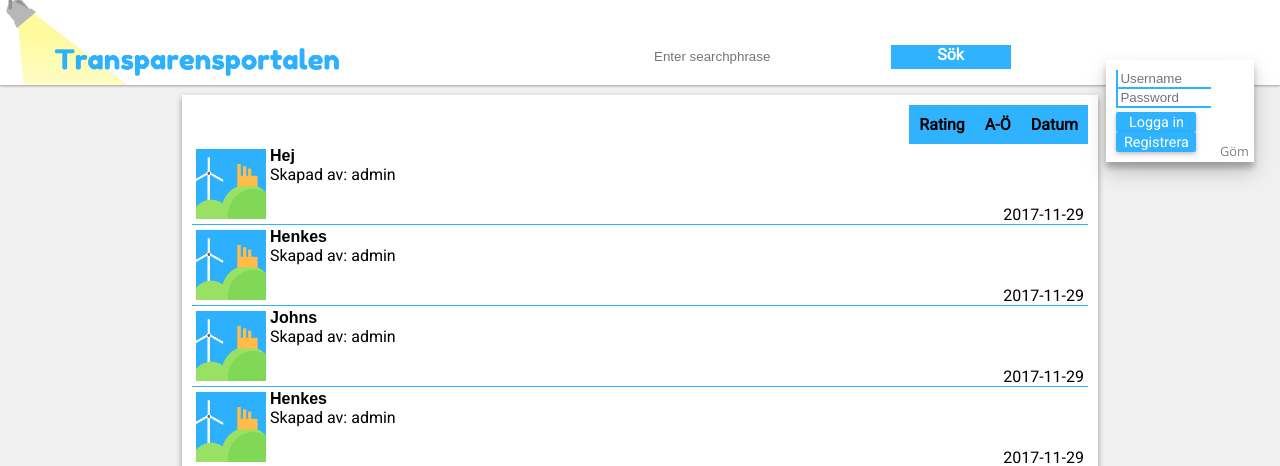
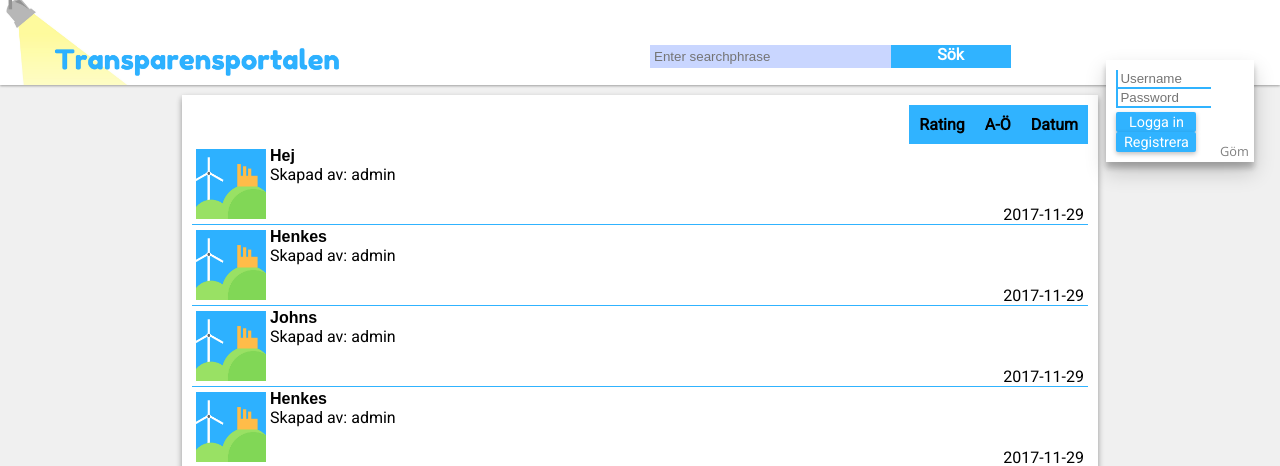
Before and after one commit to Stig-Tarzan/Transparensportalen, a PHP site: page / in a window 1280 px wide. Shown: the top 466 px of the page. Run offline with PHP 8.4, Linux system fonts and the light colour scheme; data comes from the database, SQL or seed files in the repository; data that the repository does not hold is empty; some libraries are stand-ins or nearby versions; some web fonts are replaced.

Commit message:
färg + inkluderat rätt företag i siffror

```diff
--- a/assets/css/main.css
+++ b/assets/css/main.css
@@ -839,9 +839,11 @@ input#user_agree {
 /* styling for search_container and its contents*/
 
 #search_container input{
-	background-color: rgb(255,255,255);
+	background-color: #c9d6ff;
 	padding: 4px;
 }
+
+
 
 #search_container{
 	width: 30%;
@@ -854,7 +856,7 @@ input#user_agree {
 
 #search_input {
 	border:0;
-	background-color: blue;
+	background-color: gray;
 	width: 80%;
 	margin-top: 15px;
 	margin-bottom: 26px;
@@ -880,7 +882,7 @@ input#user_agree {
 	background-color: #30b3ff;
 	text-align: center;
 	font-family: 'Roboto', sans-serif;
-	height: 24.4px;
+	height: 23px;
 	font-weight: bold;
 	color: white;
 	position: absolute;
```
Also changed, not shown: includes/views/load_trail.inc.php (+6 -5 lines), assets/img/add_trail.png.
